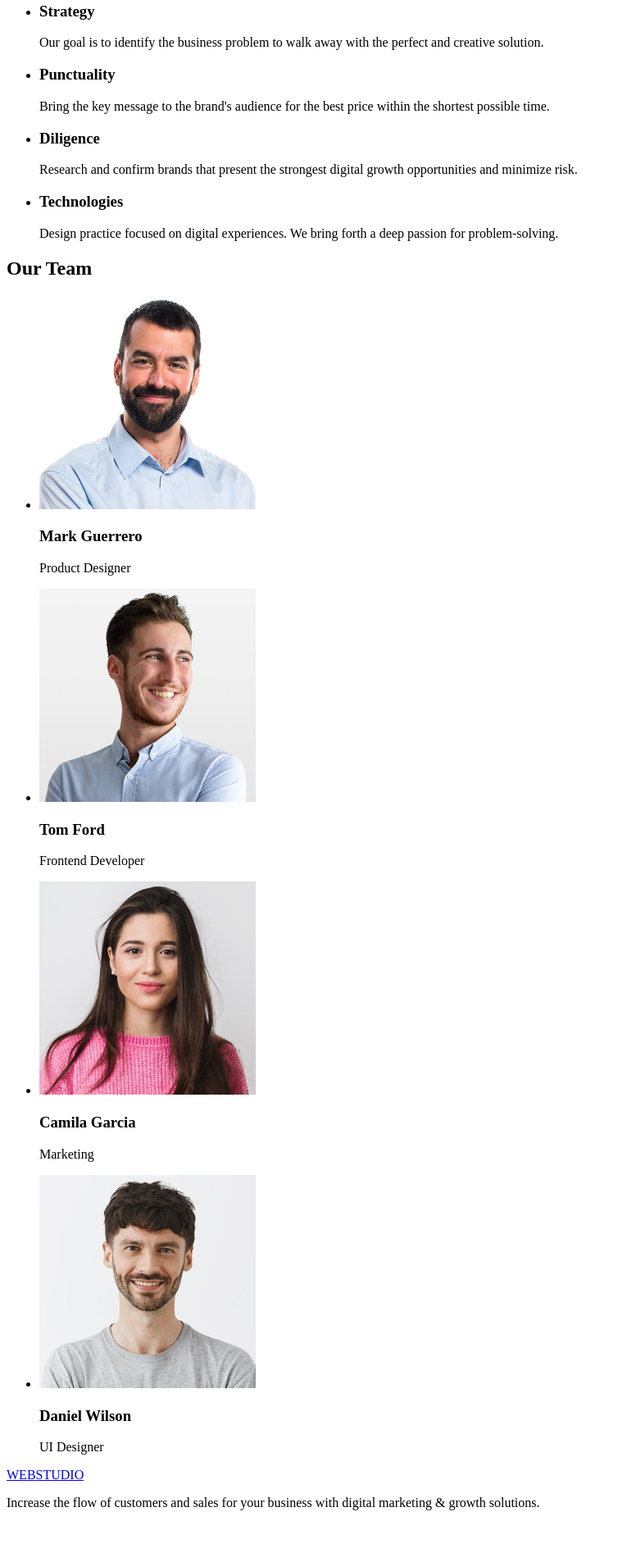
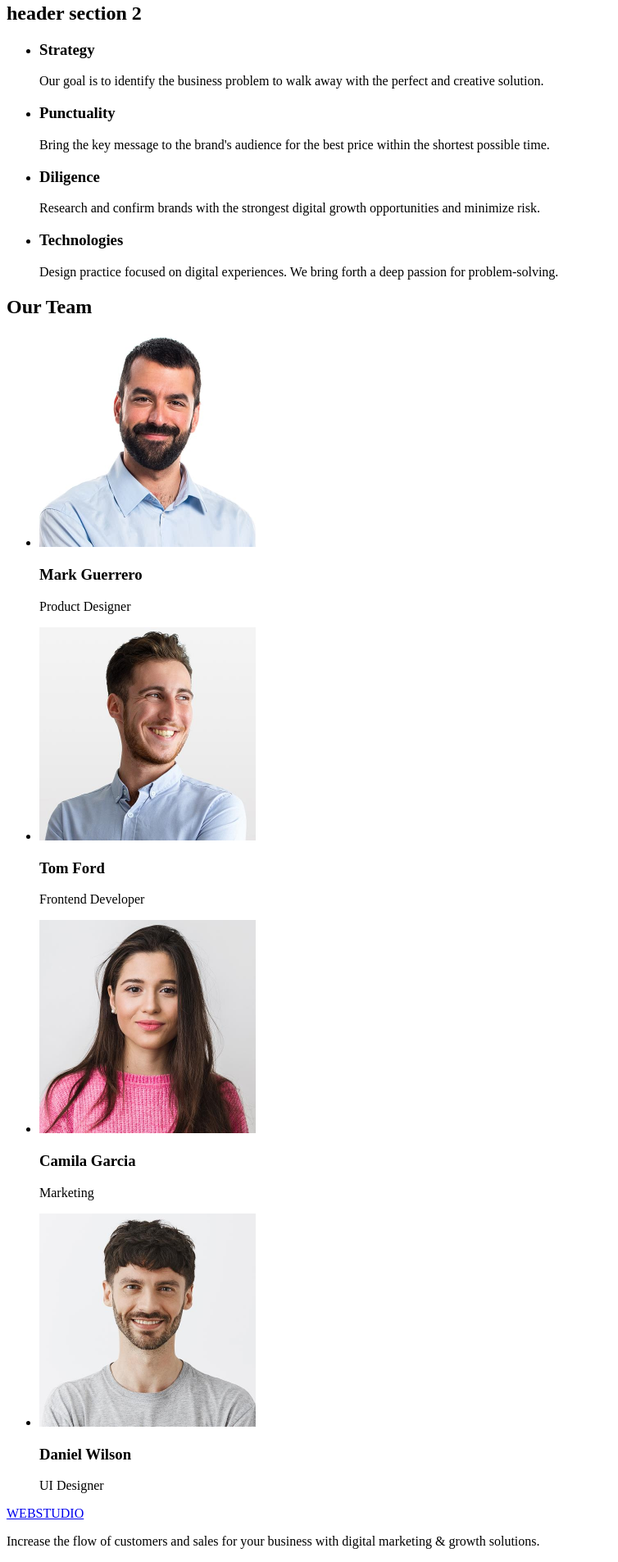
Before and after one commit to Ka-teryna/goit-markup-hw-01, a plain HTML site: page index.html in a window 1280 px wide. Shown: the part 253-2158 px from the top of the page at 82% size, without its empty margins (0-754 px from the left). Before the commit the page ends 2111 px from the top, so only its background shows below. Drawn offline with Linux system fonts and the light colour scheme.

Commit message:
Updated files

```diff
--- a/index.html
+++ b/index.html
@@ -8,7 +8,7 @@
 <body>
     <header>
         <nav>
-        <a href="./index.html"><span>WEB</span>STUDIO</a>
+        <a href="./index.html">WEBSTUDIO</a>
             <ul>
                 <li><a href="#">Studio</a></li>
                 <li><a href="#">Portfolio</a></li>
@@ -28,7 +28,7 @@
             <button type="button">Order Service</button>
         </section>
         <section>
-            <h2></h2>
+            <h2>header section 2</h2>
             <ul>
                 <li>
                     <h3>Strategy</h3>
@@ -40,7 +40,7 @@
                 </li>
                 <li>
                     <h3>Diligence</h3>
-                    <p>Research and confirm brands that present the strongest digital growth opportunities and minimize risk.</p>
+                    <p>Research and confirm brands with the strongest digital growth opportunities and minimize risk.</p>
                 </li>
                 <li>
                     <h3>Technologies</h3>
@@ -75,7 +75,7 @@
         </section>
     </main>
     <footer>
-    <a href="./index.html"><span>WEB</span>STUDIO</a>
+    <a href="./index.html">WEBSTUDIO</a>
     <p>Increase the flow of customers and sales for your business with digital marketing & growth solutions.</p>
     </footer>
 </body>
```
